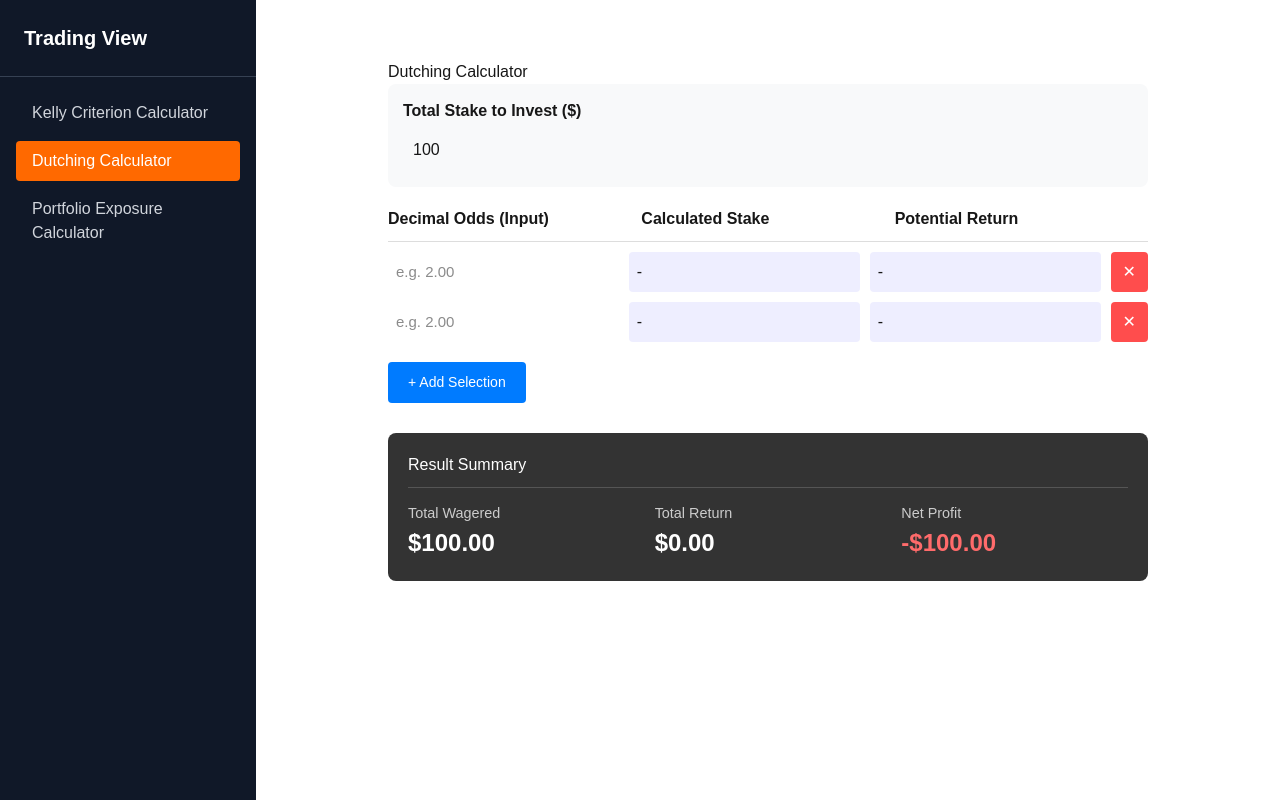
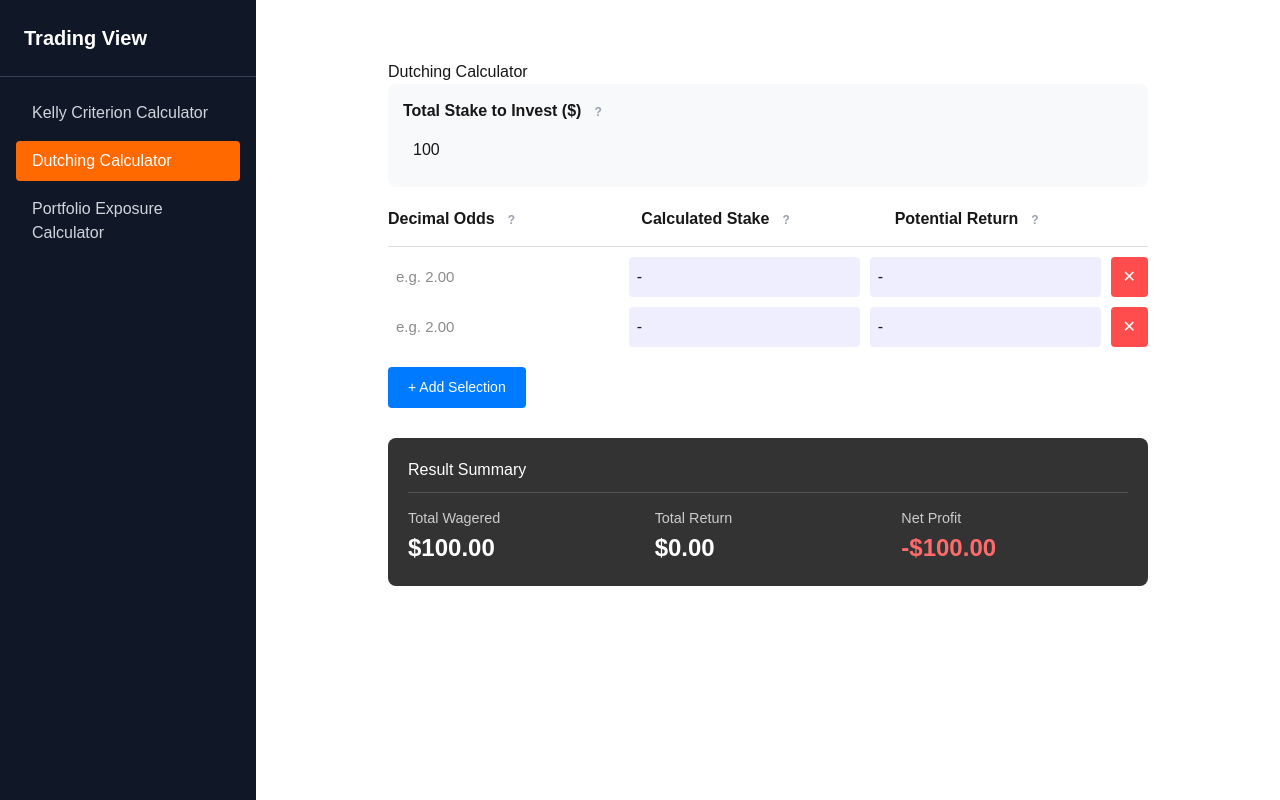
Before and after one commit to Mervan1337/trading-view, a Next.js app: page / in a window 1280 px wide. Both pictures are taken after a click on the button "Dutching Calculator". Built offline with nearby package versions, Linux system fonts and the light colour scheme.

Commit message:
fixed tooltip for dutching calculator

```diff
--- a/src/app/tools/dutching/DutchingInput.jsx
+++ b/src/app/tools/dutching/DutchingInput.jsx
@@ -1,4 +1,6 @@
 import React from 'react';
+// Make sure you import your Tooltip component here
+import Tooltip from "@/app/components/ui/Tooltip"
 
 const DutchingInput = ({
   totalStake,
@@ -12,13 +14,23 @@ const DutchingInput = ({
   const formatCurrency = (num) =>
     new Intl.NumberFormat('en-US', { style: 'currency', currency: 'USD' }).format(num);
 
+  // Helper style for aligning text with the tooltip
+  const labelStyle = {
+    display: 'flex',
+    alignItems: 'center',
+    gap: '5px', // Space between text and tooltip
+    fontWeight: 'bold',
+    marginBottom: '5px'
+  };
+
   return (
     <div className="dutching-input">
       {/* Global Stake Input */}
       <div style={{ marginBottom: '20px', padding: '15px', background: '#f8f9fa', borderRadius: '8px' }}>
-        <label style={{ display: 'block', fontWeight: 'bold', marginBottom: '5px' }}>
+        <div style={labelStyle}>
           Total Stake to Invest ($)
-        </label>
+          <Tooltip text="The total budget you want to split across all your different bets." />
+        </div>
         <input
           type="number"
           value={totalStake}
@@ -29,13 +41,28 @@ const DutchingInput = ({
 
       {/* The Betting Table */}
       <div style={{ marginBottom: '20px' }}>
-        <div style={{ display: 'grid', gridTemplateColumns: '1fr 1fr 1fr auto', gap: '10px', fontWeight: 'bold', paddingBottom: '10px', borderBottom: '1px solid #ddd' }}>
-          <div>Decimal Odds (Input)</div>
-          <div>Calculated Stake</div>
-          <div>Potential Return</div>
-          <div></div>
+        {/* Table Headers with Tooltips */}
+        <div style={{ display: 'grid', gridTemplateColumns: '1fr 1fr 1fr auto', gap: '10px', paddingBottom: '10px', borderBottom: '1px solid #ddd' }}>
+
+          <div style={labelStyle}>
+            Decimal Odds
+            <Tooltip text="Enter the decimal odds for this selection (e.g., 2.50 or 3.00)." />
+          </div>
+
+          <div style={labelStyle}>
+            Calculated Stake
+            <Tooltip text="The exact amount you need to bet on this selection to equal profit." />
+          </div>
+
+          <div style={labelStyle}>
+            Potential Return
+            <Tooltip text="The total payout if this specific selection wins. In Dutching, this should be the same for all rows." />
+          </div>
+
+          <div></div> {/* Empty column for delete button */}
         </div>
 
+        {/* Rows */}
         {rows.map((row) => (
           <div key={row.id} style={{ display: 'grid', gridTemplateColumns: '1fr 1fr 1fr auto', gap: '10px', alignItems: 'center', marginTop: '10px' }}>
             {/* 1. Odds Input */}
```
